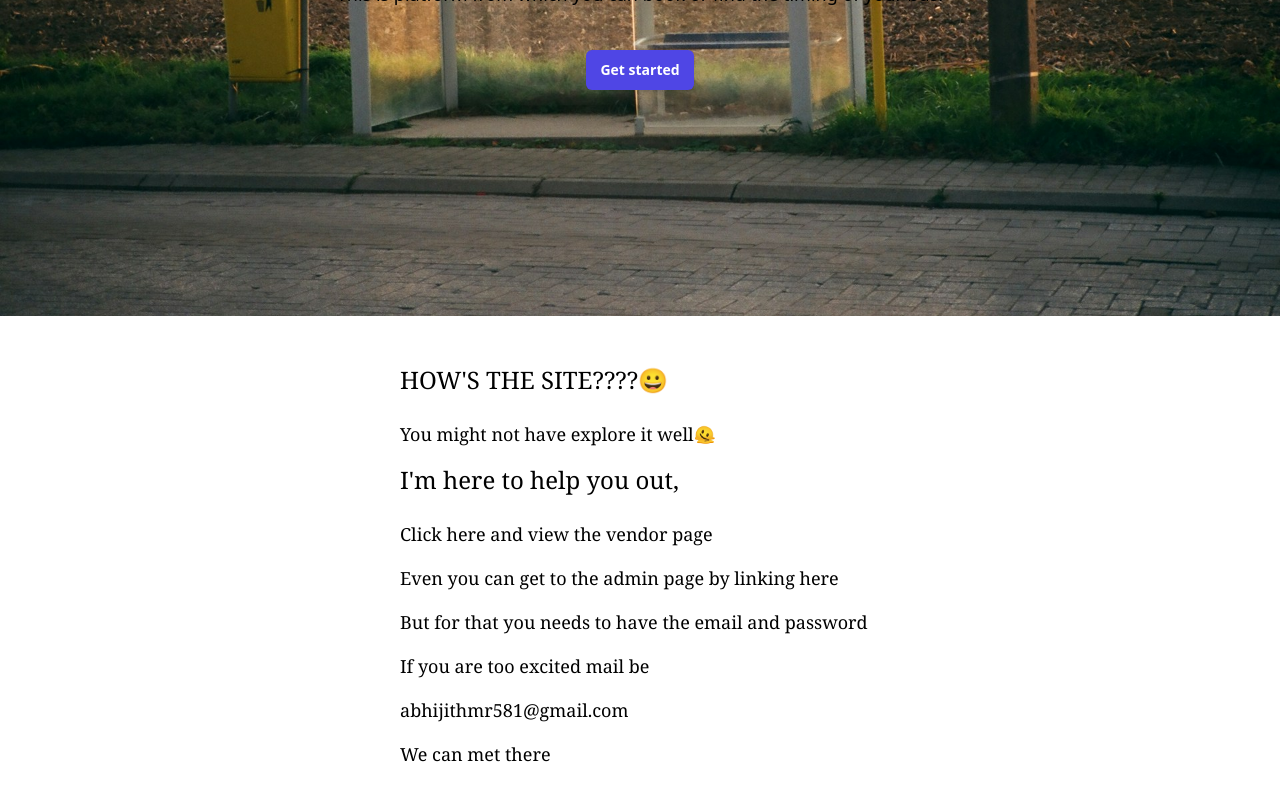
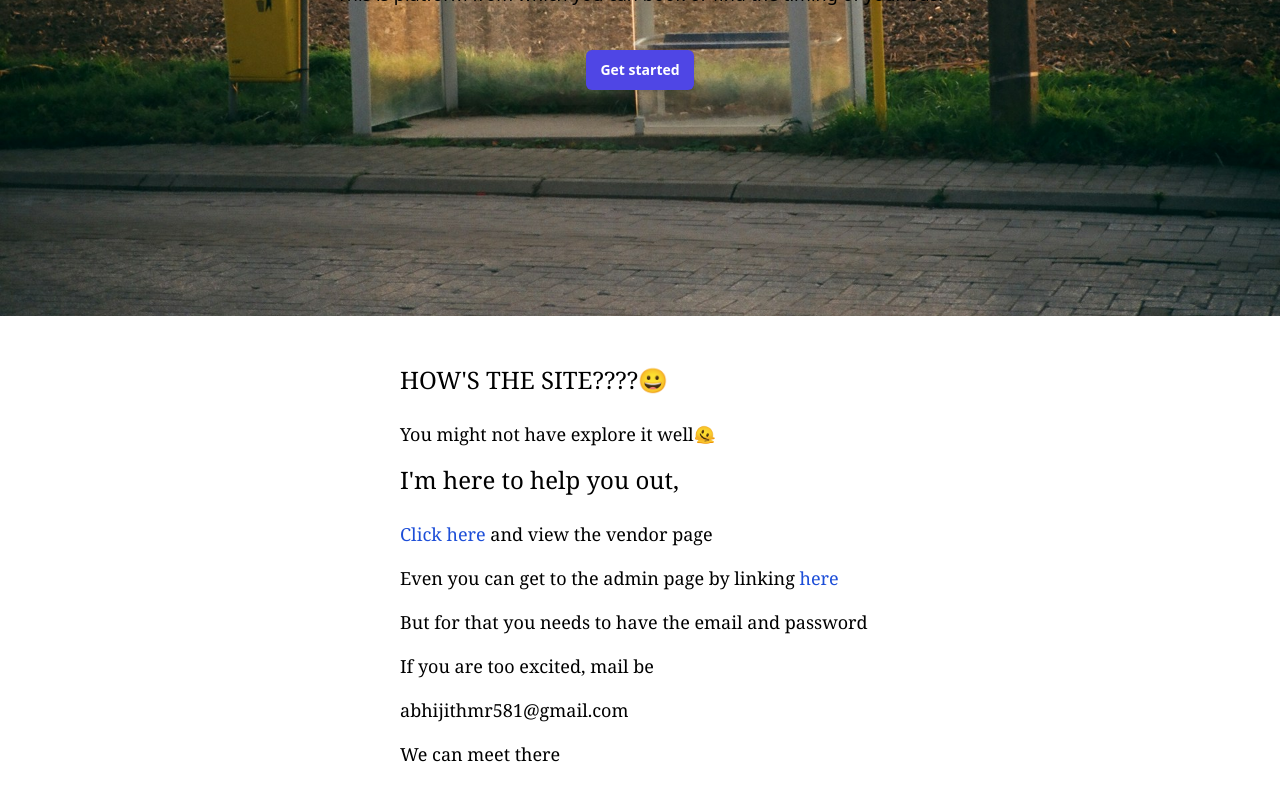
Before and after one commit to AbhijithMR-403/NaviGo, a React (Vite) app in the folder Frontend/: page / in a window 1280 px wide. Shown: the part 476-1276 px from the top of the page. Built offline with nearby package versions, Linux system fonts and the light colour scheme; no server answers.

Commit message:
Deactivate buy option for non-login users

```diff
--- a/Frontend/src/pages/userPartition/Home.jsx
+++ b/Frontend/src/pages/userPartition/Home.jsx
@@ -55,13 +55,13 @@ export default function Home() {
   <p className="mb-4 text-lg">You might not have explore it well🫠</p>
   <p className="mb-6 text-xl md:text-2xl">I'm here to help you out,</p>
   <p className="mb-4 text-lg"></p>
-  <p className="mb-4 text-lg"><Link to={'/vendor'}>Click here</Link> and view the vendor page</p>
+  <p className="mb-4 text-lg"><Link className='text-blue-700' to={'/vendor'}>Click here</Link> and view the vendor page</p>
   <p className="mb-4 text-lg"></p>
-  <p className="mb-4 text-lg">Even you can get to the admin page by linking <Link to={'/admin'}>here</Link></p>
+  <p className="mb-4 text-lg">Even you can get to the admin page by linking <Link className='text-blue-700' to={'/admin'}>here</Link></p>
   <p className="mb-4 text-lg">But for that you needs to have the email and password</p>
-  <p className="mb-4 text-lg">If you are too excited mail be</p>
+  <p className="mb-4 text-lg">If you are too excited, mail be</p>
   <p className="mb-4 text-lg">abhijithmr581@gmail.com</p>
-  <p className="mb-4 text-lg">We can met there</p>
+  <p className="mb-4 text-lg">We can meet there</p>
   <p className="mb-4 text-lg"></p>
   <p className="mb-4 text-lg"></p>
 </div>
--- a/Frontend/src/pages/userPartition/UserMap.jsx
+++ b/Frontend/src/pages/userPartition/UserMap.jsx
@@ -21,6 +21,12 @@ function UserMap() {
 
     useEffect(() => {
         const showBusRoute = async () => {
+            if(StartStop.id == EndStop.id)
+                {
+                    setRouteList([])
+                    TWarning('Choice other stop')
+                    return
+                }
             console.log(StartStop);
             console.log(EndStop);
             await UserAxios.get(`/user/filter/bus/${StartStop ? StartStop.id : 0}/${EndStop ? EndStop.id : 0}`).then((res) => {
@@ -178,10 +184,16 @@ function UserMap() {
                                     </div>
                                 </div>
                                 <div>
+                                    {user.isAuthenticated &&
                                     <div className="ml-3 my-5 bg-green-600 p-1 w-20 rounded-xl cursor-pointer">
                                         <div className="uppercase text-xs leading-4 font-semibold text-center text-green-100" onClick={() => AvailDate(res)}>Buy</div>
                                         {/* <div className="uppercase text-xs leading-4 font-semibold text-center text-green-100" onClick={() => handleSubmit(res, starting_stop, ending_stop)}>Buy</div> */}
-                                    </div>
+                                    </div>}
+                                    {!user.isAuthenticated &&
+                                    <div className="ml-3 my-5 bg-yellow-600 p-1 w-20 rounded-xl cursor-pointer">
+                                        <div className="text-xs leading-4 font-semibold text-center text-green-100">Login before order</div>
+                                        {/* <div className="uppercase text-xs leading-4 font-semibold text-center text-green-100" onClick={() => handleSubmit(res, starting_stop, ending_stop)}>Buy</div> */}
+                                    </div>}
                                     <div className="ml-3 my-5 bg-blue-600 p-1 w-20 rounded-xl cursor-pointer">
                                         <div className="uppercase text-xs leading-4 font-semibold text-center text-green-100 pt" onClick={() => setShowPoint({ 'origin': res.origin, 'destination': res.destination })}>view on map</div>
                                     </div>
```
